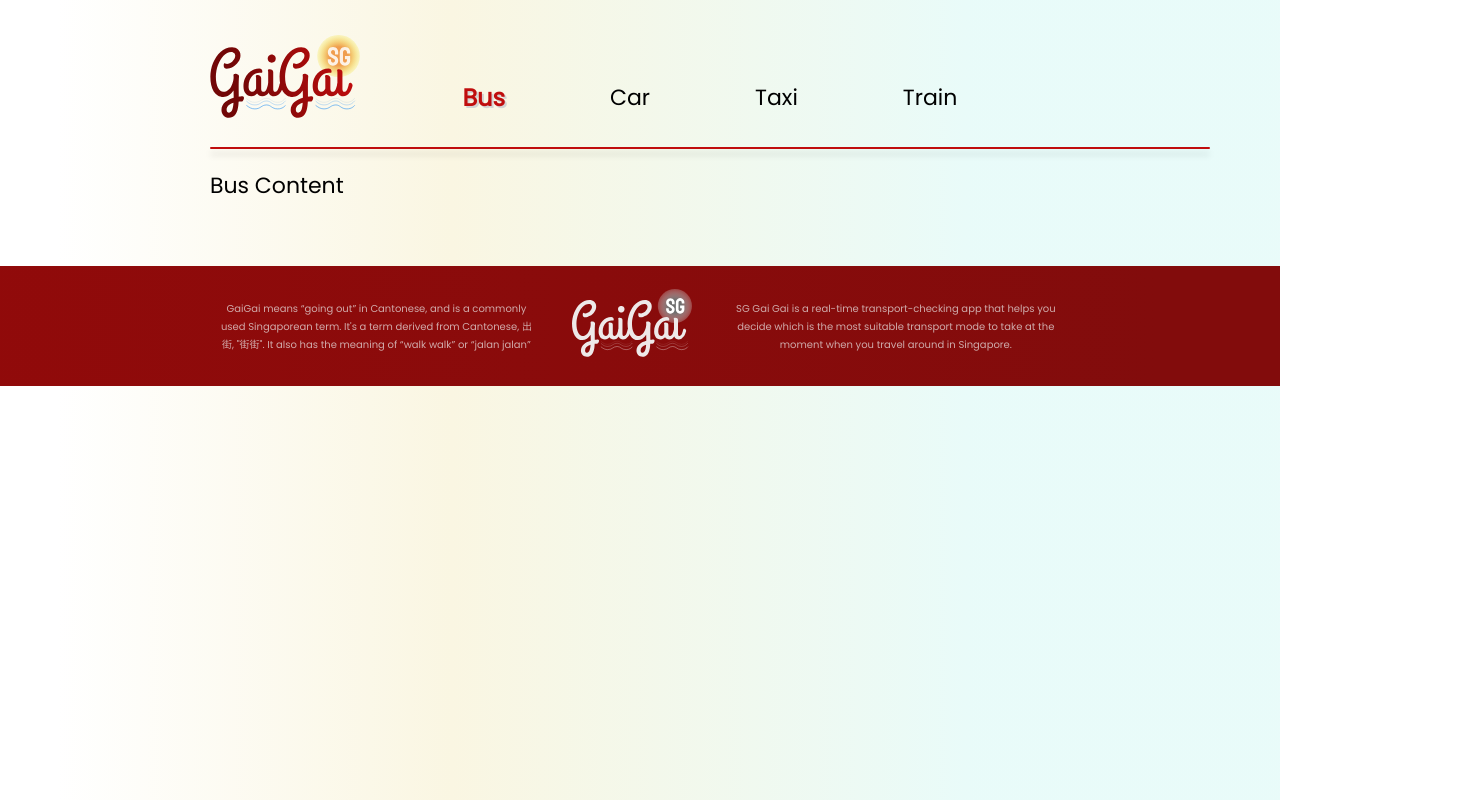
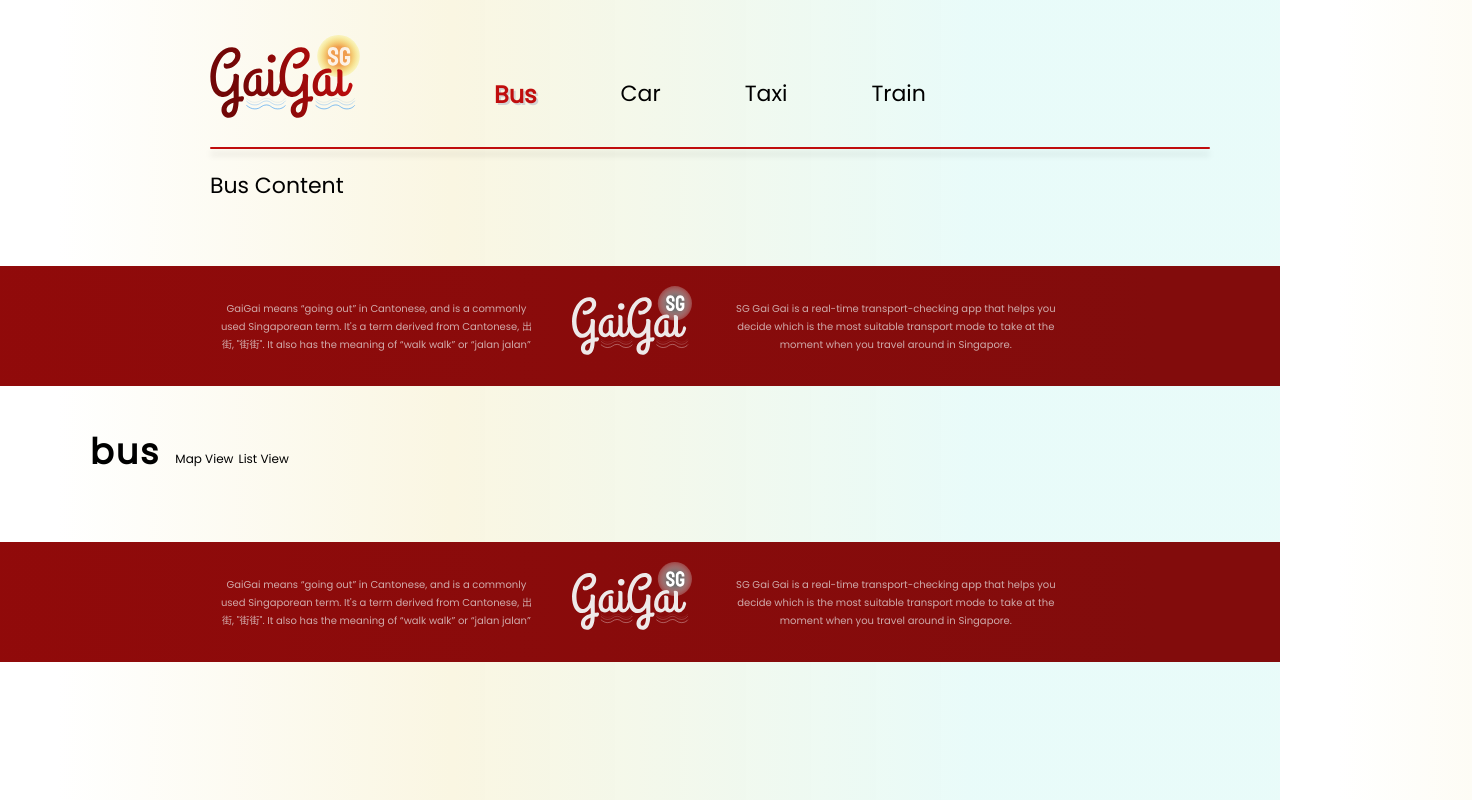
Before and after one commit to SDI535/SgGaiGai, a React (Create React App) app: page /bus in a window 1280 px wide. Shown: the whole page, 1472 px wide, since content can reach past the window. Built offline with nearby package versions, Linux system fonts and the light colour scheme; no server answers; the HTML template or start-up script is replaced by a standard one.

Commit message:
add body and footer

```diff
--- a/src/index.js
+++ b/src/index.js
@@ -1,17 +1,31 @@
-import React from 'react';
-import ReactDOM from 'react-dom/client';
-import './index.css';
+import React from "react";
+import ReactDOM from "react-dom/client";
+import "./index.css";
 // import App from './App';
-import reportWebVitals from './reportWebVitals';
-import Header from './Screens/Header/Header';
+import reportWebVitals from "./reportWebVitals";
+import Body from "./Screens/Body/Body";
+import Header from "./Screens/Header/Header";
+import Footer from "./Screens/Footer/Footer";
+import {
+  BrowserRouter as Router,
+  Switch,
+  Route,
+  NavLink,
+} from "react-router-dom";
 
-const root = ReactDOM.createRoot(document.getElementById('root'));
+const root = ReactDOM.createRoot(document.getElementById("root"));
 root.render(
   // <React.StrictMode>
   //   <App />
   // </React.StrictMode>
   <>
-    <Header />
+    <Router>
+      <Header />
+      <Route path="/:tabId">
+        <Body />
+      </Route>
+      <Footer></Footer>
+    </Router>
   </>
 );
 
```
